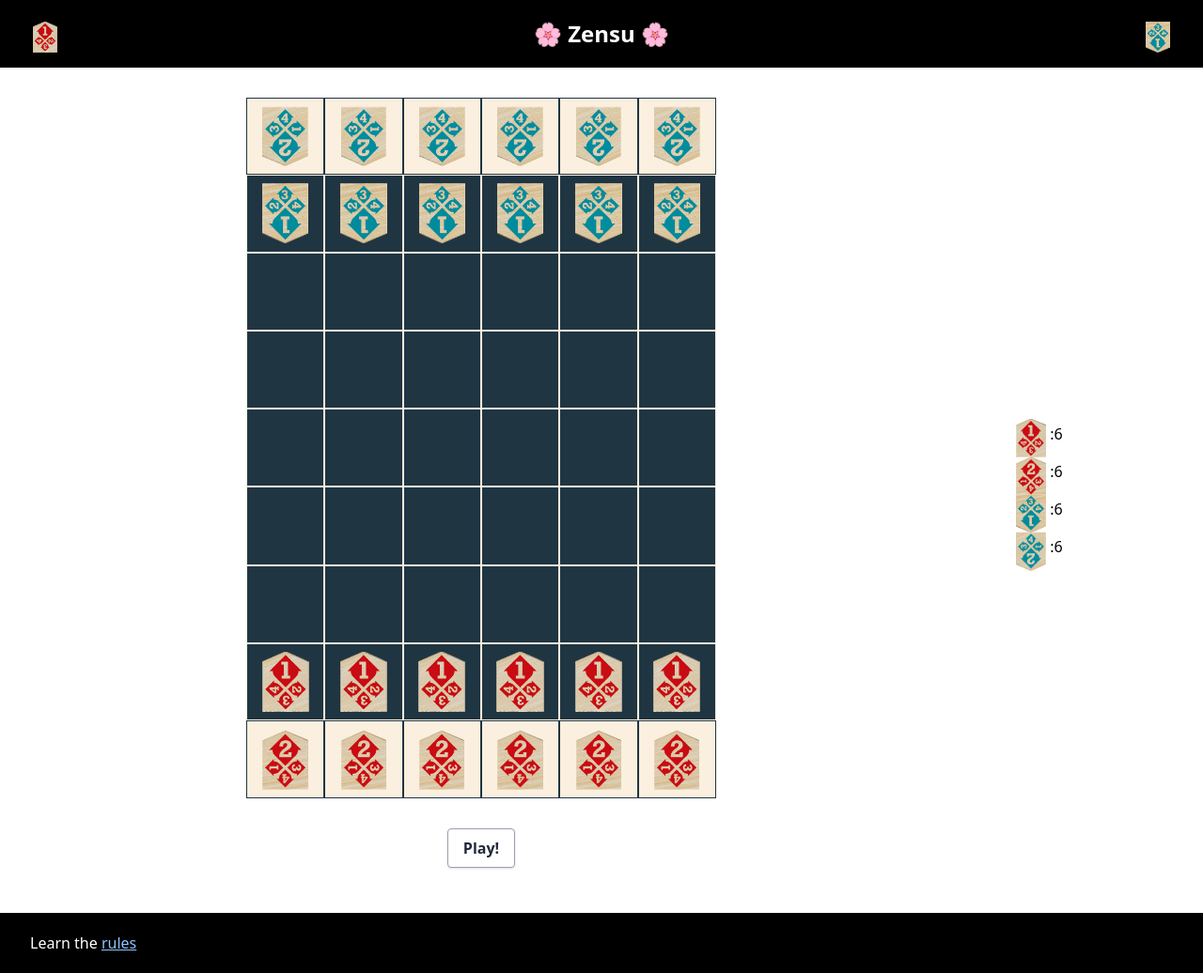
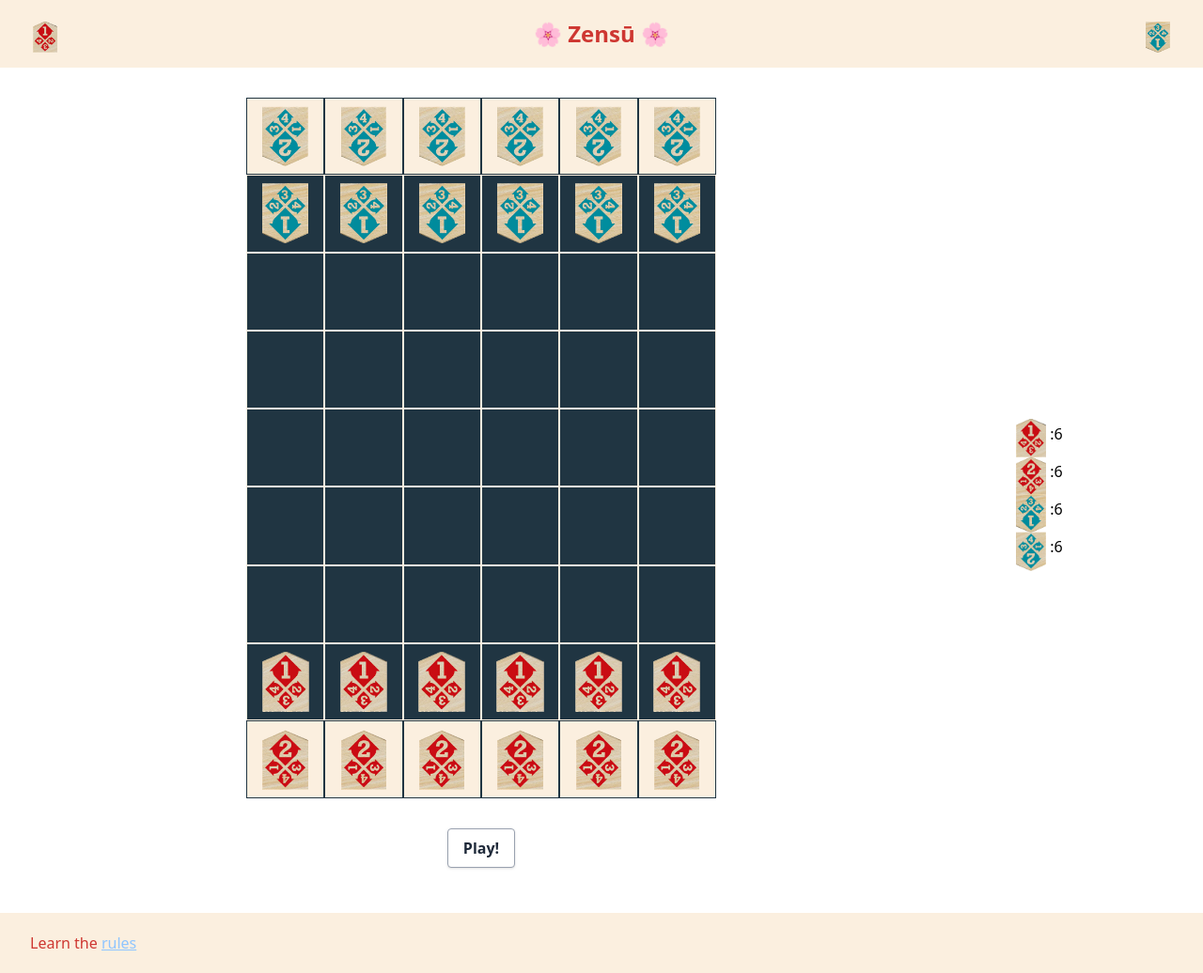
Before and after one commit to sjwarner/zensu-frontend, a React (Vite) app: page / in a window 1280 px wide. Shown: the whole page at 94% size. Built offline with nearby package versions, Linux system fonts and the light colour scheme; no server answers; some icons are missing.

Commit message:
Restyle header/footer

```diff
--- a/src/general/components/Footer/Footer.jsx
+++ b/src/general/components/Footer/Footer.jsx
@@ -3,7 +3,7 @@ import FeatherIcon from "feather-icons-react";
 
 const Footer = () => {
   return (
-    <footer className="py-5 bg-black text-center text-white flex flex-row justify-between">
+    <footer className="py-5 bg-[#fbefdf] text-center text-[#ce3731] flex flex-row justify-between">
       <div className="ml-8 mr-8">
         <p>
           Learn the{" "}
--- a/src/general/components/Header/Header.jsx
+++ b/src/general/components/Header/Header.jsx
@@ -3,12 +3,12 @@ import FrontRowPiece from "../../../game/components/Pieces/FrontRowPiece.jsx";
 
 const Header = () => {
   return (
-    <header className="py-5 bg-black text-white text-center flex flex-row justify-between">
+    <header className="py-5 bg-[#fbefdf] text-white text-center flex flex-row justify-between">
       <div className="h-8 w-8 ml-8 mr-8 mt-auto mb-auto">
         <FrontRowPiece colour="red" forBoard={false} />
       </div>
-      <h1 className="font-bold text-2xl">
-        <a href="/src/pages">🌸 Zensu 🌸</a>
+      <h1 className="font-bold text-2xl text-[#ce3731]">
+        <a href="/src/pages">🌸 Zensū 🌸</a>
       </h1>
       <div className="h-8 w-8 ml-8 mr-8 mt-auto mb-auto">
         <FrontRowPiece colour="blue" forBoard={false} />
```
